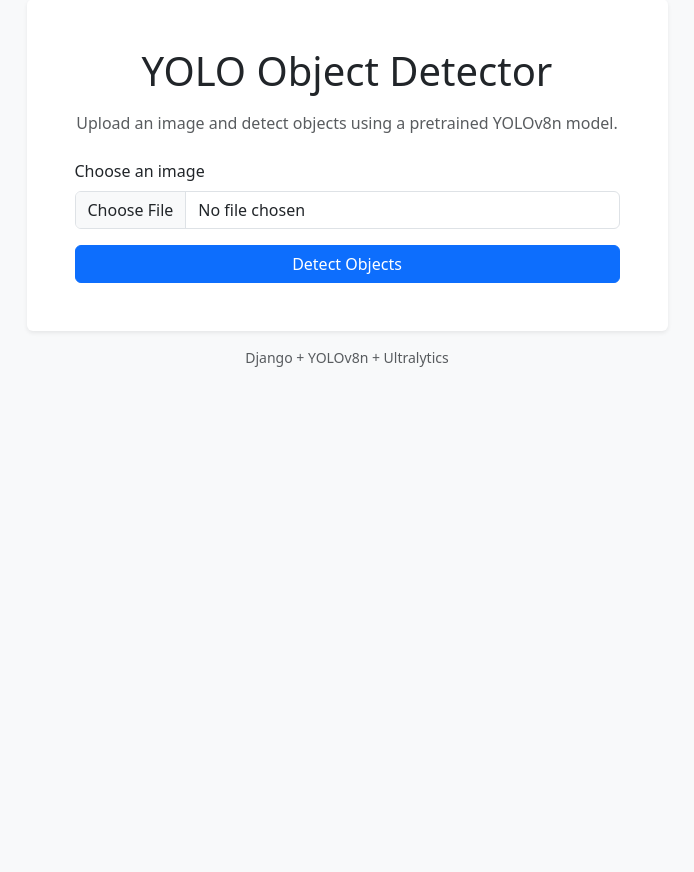
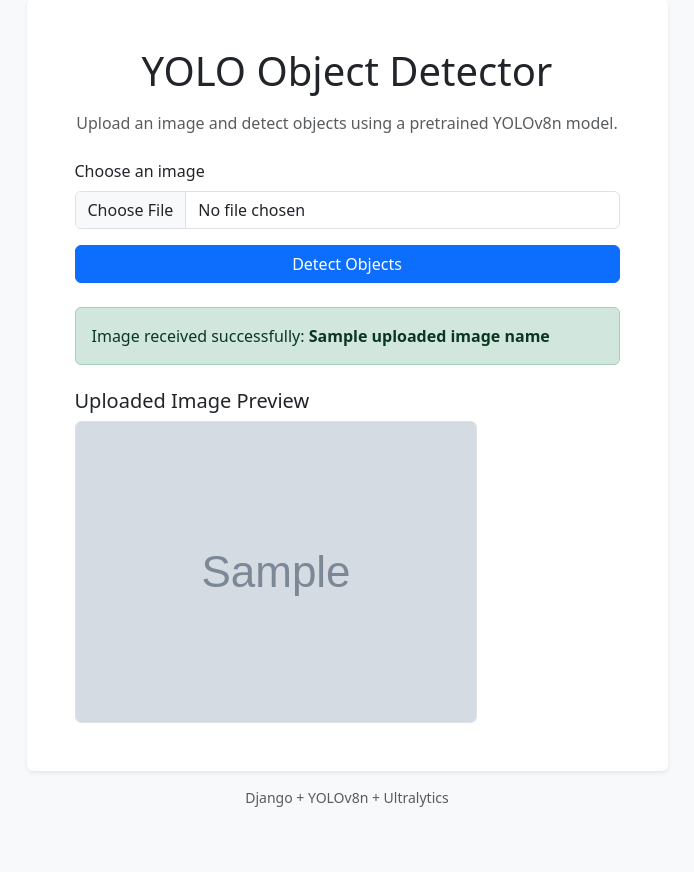
Before and after one commit to alaminpiyal2002/yolo_object_detector, a Django app: template detector/templates/detector/index.html in a window 1280 px wide. Shown: the part 49-921 px from the top of the page, without its empty margins (293-987 px from the left). Before the commit the page ends 416 px from the top, so only its background shows below. Run offline with Django 5.2, Linux system fonts and the light colour scheme; the template is opened without the code that fills it: most values are stand-ins (such as "Sample title", 1, 10 or a date in 2020); grey boxes marked "Sample" are stand-in pictures.

Commit message:
feat: configure media for upload handling

```diff
--- a/detector/templates/detector/index.html
+++ b/detector/templates/detector/index.html
@@ -1,11 +1,14 @@
-<!DOCTYPE html>
+<!doctype html>
 <html lang="en">
   <head>
-    <meta charset="UTF-8">
-    <meta name="viewport" content="width=device-width, initial-scale=1.0">
+    <meta charset="UTF-8" />
+    <meta name="viewport" content="width=device-width, initial-scale=1.0" />
     <title>YOLO Object Detector</title>
 
-    <link href="https://cdn.jsdelivr.net/npm/bootstrap@5.3.3/dist/css/bootstrap.min.css" rel="stylesheet">
+    <link
+      href="https://cdn.jsdelivr.net/npm/bootstrap@5.3.3/dist/css/bootstrap.min.css"
+      rel="stylesheet"
+    />
   </head>
   <body class="bg-light">
     <main class="container py-5">
@@ -15,19 +18,50 @@
             <div class="card-body p-5">
               <h1 class="text-center mb-3">YOLO Object Detector</h1>
               <p class="text-center text-muted mb-4">
-                            Upload an image and detect objects using a pretrained YOLOv8n model.
+                Upload an image and detect objects using a pretrained YOLOv8n
+                model.
               </p>
 
-                        <form>
+              <form method="POST" enctype="multipart/form-data">
+                {% csrf_token %}
+
                 <div class="mb-3">
                   <label for="image" class="form-label">Choose an image</label>
-                                <input class="form-control" type="file" id="image" name="image" accept="image/*">
+                  <input
+                    class="form-control"
+                    type="file"
+                    id="image"
+                    name="image"
+                    accept="image/*"
+                    required
+                  />
                 </div>
 
                 <button type="submit" class="btn btn-primary w-100">
                   Detect Objects
                 </button>
               </form>
+
+              {% if uploaded_image_name %}
+              <div class="alert alert-success mt-4" role="alert">
+                Image received successfully:
+                <strong>{{ uploaded_image_name }}</strong>
+              </div>
+              {% endif %} {% if uploaded_image_url %}
+              <div class="mt-4">
+                <h5>Uploaded Image Preview</h5>
+                <img
+                  src="{{ uploaded_image_url }}"
+                  class="img-fluid rounded border"
+                  alt="Uploaded image"
+                />
+              </div>
+              {% endif %} {% if error %}
+              <div class="alert alert-danger mt-4" role="alert">
+                {{ error }}
+              </div>
+              {% endif %}
+
             </div>
           </div>
 
--- a/detector_project/settings.py
+++ b/detector_project/settings.py
@@ -124,3 +124,7 @@ STATIC_URL = 'static/'
 # https://docs.djangoproject.com/en/5.1/ref/settings/#default-auto-field
 
 DEFAULT_AUTO_FIELD = 'django.db.models.BigAutoField'
+
+
+MEDIA_URL = "/media/"
+MEDIA_ROOT = BASE_DIR / "media"
--- a/detector_project/urls.py
+++ b/detector_project/urls.py
@@ -14,6 +14,9 @@ Including another URLconf
     1. Import the include() function: from django.urls import include, path
     2. Add a URL to urlpatterns:  path('blog/', include('blog.urls'))
 """
+
+from django.conf import settings
+from django.conf.urls.static import static
 from django.contrib import admin
 from django.urls import path, include
 
@@ -21,3 +24,6 @@ urlpatterns = [
     path('admin/', admin.site.urls),
     path("", include("detector.urls")),
 ]
+
+if settings.DEBUG:
+    urlpatterns += static(settings.MEDIA_URL, document_root=settings.MEDIA_ROOT)
```
Also changed, not shown: detector/views.py (+20 -1 lines), 2 other files. Lines whose indentation alone changed are shown as unchanged.
